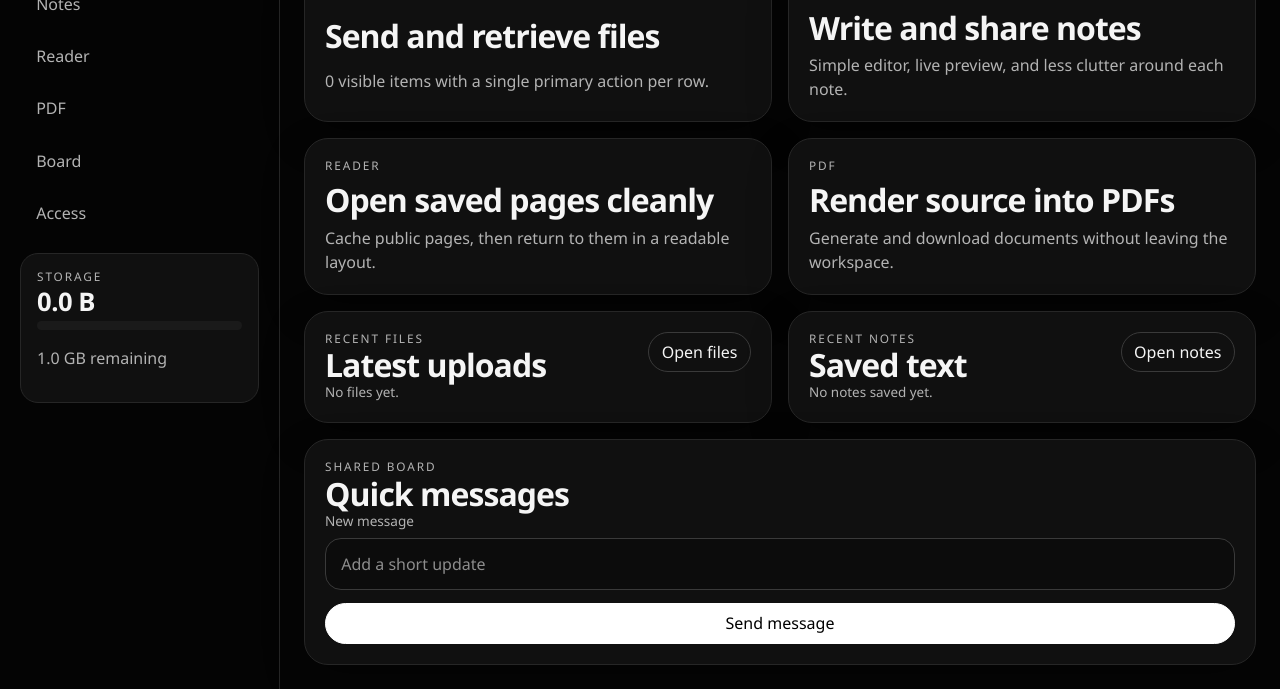
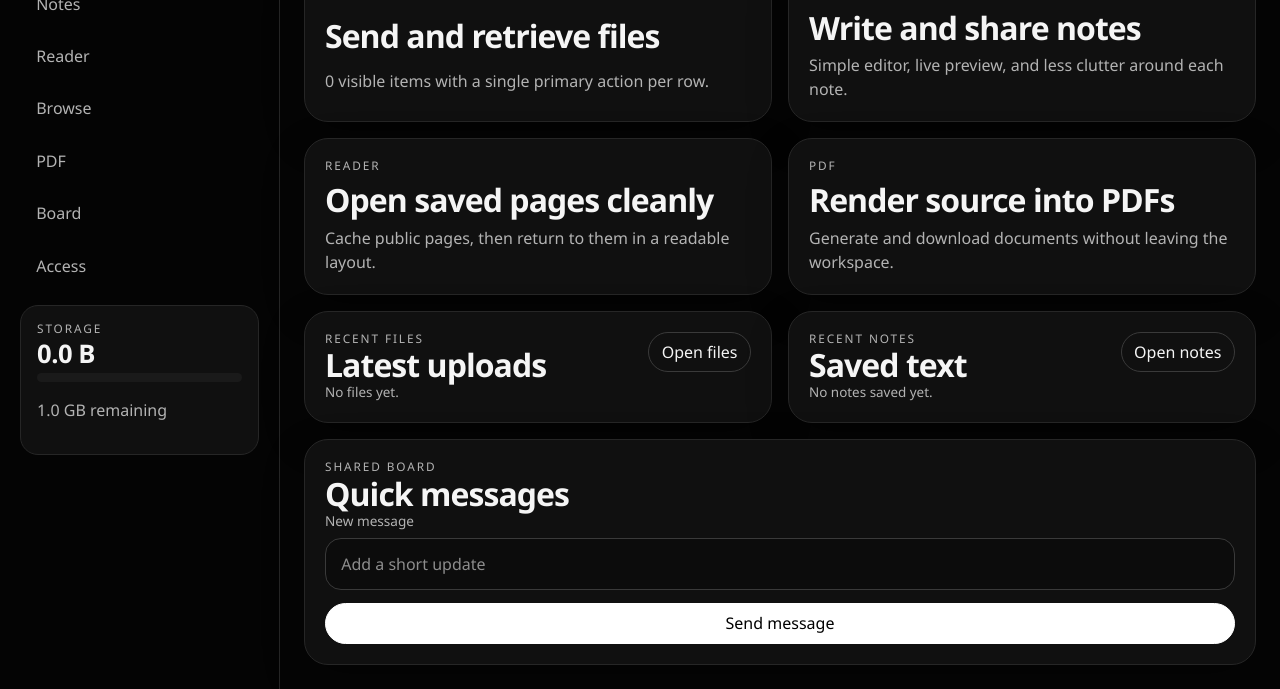
Before and after one commit to zof4/Research, a Flask app: page / in a window 1280 px wide. Shown: the part 456-1145 px from the top of the page. Run offline with Flask 3, Linux system fonts and the light colour scheme; the visitor is signed in with stand-in values (Sample User, id 1); data that the repository does not hold is empty.

Commit message:
Add server-proxied browse page with iframe browser

```diff
--- a/app.py
+++ b/app.py
@@ -21,6 +21,7 @@ import requests
 from bs4 import BeautifulSoup, Comment, Tag
 from flask import (
     Flask,
+    Response,
     flash,
     redirect,
     render_template,
@@ -153,6 +154,7 @@ READER_ALLOWED_TAGS = {
 }
 READER_ALLOWED_ATTRS = {"href", "title"}
 READER_MODES = {"auto", "html", "json", "proxy"}
+MAX_BROWSE_FETCH_BYTES = int(os.environ.get("QUICKDROP_MAX_BROWSE_FETCH_BYTES", str(8 * 1024 * 1024)))
 
 app = Flask(__name__)
 app.config["MAX_CONTENT_LENGTH"] = MAX_UPLOAD_BYTES
@@ -1254,6 +1256,96 @@ def fetch_url_bytes_with_headers(url: str, headers: Dict[str, str]) -> Tuple[req
     return response, bytes(content)
 
 
+def build_proxy_target_url(raw_url: str, base_url: Optional[str] = None) -> str:
+    if not raw_url:
+        return ""
+    candidate = raw_url.strip()
+    if candidate.startswith(("javascript:", "data:", "mailto:", "tel:", "#")):
+        return candidate
+    resolved = urljoin(base_url or "", candidate)
+    normalized = normalize_reader_url(resolved)
+    assert_public_reader_target(normalized)
+    return normalized
+
+
+def build_browse_proxy_url(target_url: str) -> str:
+    return url_for("browse_proxy", url=target_url)
+
+
+def rewrite_proxy_document(html_text: str, resolved_url: str) -> str:
+    soup = BeautifulSoup(html_text, "html.parser")
+    attr_names = ("href", "src", "action", "poster", "data")
+
+    for tag in soup.find_all(True):
+        for attr_name in attr_names:
+            value = tag.get(attr_name)
+            if not value:
+                continue
+            try:
+                proxied_target = build_proxy_target_url(str(value), resolved_url)
+            except ValueError:
+                continue
+            if proxied_target.startswith(("javascript:", "data:", "mailto:", "tel:", "#")):
+                continue
+            tag[attr_name] = build_browse_proxy_url(proxied_target)
+
+        srcset = tag.get("srcset")
+        if srcset:
+            rewritten_srcset = []
+            for entry in str(srcset).split(","):
+                parts = entry.strip().split()
+                if not parts:
+                    continue
+                raw_candidate = parts[0]
+                descriptor = " ".join(parts[1:])
+                try:
+                    proxied_target = build_proxy_target_url(raw_candidate, resolved_url)
+                except ValueError:
+                    continue
+                proxied_value = build_browse_proxy_url(proxied_target)
+                rewritten_srcset.append(" ".join([proxied_value, descriptor]).strip())
+            if rewritten_srcset:
+                tag["srcset"] = ", ".join(rewritten_srcset)
+
+    return str(soup)
+
+
+def fetch_browse_proxy_payload(target_url: str) -> Response:
+    normalized_url = build_proxy_target_url(target_url)
+    response = requests.get(
+        normalized_url,
+        headers=READER_REQUEST_HEADERS,
+        timeout=READER_FETCH_TIMEOUT,
+        stream=True,
+        allow_redirects=True,
+    )
+    response.raise_for_status()
+    assert_public_reader_target(response.url)
+
+    content = bytearray()
+    for chunk in response.iter_content(chunk_size=65536):
+        if not chunk:
+            continue
+        content.extend(chunk)
+        if len(content) > MAX_BROWSE_FETCH_BYTES:
+            raise ValueError(f"Browse proxy response is too large. Limit: {human_size(MAX_BROWSE_FETCH_BYTES)}.")
+
+    content_type = response.headers.get("Content-Type", "application/octet-stream")
+    status = response.status_code
+
+    if "text/html" in content_type:
+        html_text = bytes(content).decode(response.encoding or "utf-8", errors="replace")
+        rewritten = rewrite_proxy_document(html_text, response.url)
+        return Response(rewritten, status=status, content_type=content_type)
+
+    passthrough_headers = {}
+    for header_name in ("Content-Type", "Cache-Control", "ETag", "Last-Modified", "Expires"):
+        header_value = response.headers.get(header_name)
+        if header_value:
+            passthrough_headers[header_name] = header_value
+    return Response(bytes(content), status=status, headers=passthrough_headers)
+
+
 def get_best_title(soup: BeautifulSoup) -> str:
     for selector, attr in (
         ("meta[property='og:title']", "content"),
@@ -1687,6 +1779,7 @@ def build_template_context(active_page: str) -> Dict:
     whiteboard_seed_items: List[Dict] = []
     global_search_items: List[Dict] = []
     global_search_query = request.args.get("q", "").strip()
+    browse_url_input = request.args.get("url", "").strip() if active_page == "browse" else ""
     workspace_counts = {
         "files": 0,
         "text": 0,
@@ -1963,6 +2056,7 @@ def build_template_context(active_page: str) -> Dict:
         "workspace_counts": workspace_counts,
         "global_search_items": global_search_items[:400],
         "global_search_query": global_search_query,
+        "browse_url_input": browse_url_input,
     }
 
 
@@ -2137,6 +2231,23 @@ def access_page():
 @app.get("/reader")
 def reader_page():
     return render_dashboard_page("reader")
+
+
+@app.get("/browse")
+def browse_page():
+    return render_dashboard_page("browse")
+
+
+@app.get("/browse/proxy")
+@login_required
+def browse_proxy():
+    target_url = request.args.get("url", "").strip()
+    if not target_url:
+        raise NotFound()
+    try:
+        return fetch_browse_proxy_payload(target_url)
+    except (requests.RequestException, ValueError) as error:
+        return Response(f"Browse proxy failed: {error}", status=502, content_type="text/plain; charset=utf-8")
 
 
 @app.get("/files")
--- a/static/style.css
+++ b/static/style.css
@@ -1137,12 +1137,28 @@ html[data-interface="draft"] .toggle-button {
   font-size: 1rem;
 }
 
+.browser-frame-wrap {
+  border: 1px solid var(--border);
+  border-radius: 18px;
+  overflow: hidden;
+  min-height: 70vh;
+  background: #111;
+}
+
+.browser-frame {
+  width: 100%;
+  min-height: 70vh;
+  border: 0;
+  display: block;
+  background: #fff;
+}
+
 .mobile-nav {
   position: sticky;
   bottom: 0;
   z-index: 20;
   display: none;
-  grid-template-columns: repeat(6, minmax(0, 1fr));
+  grid-template-columns: repeat(7, minmax(0, 1fr));
   gap: 0.5rem;
   padding: 0.75rem 1rem calc(0.75rem + env(safe-area-inset-bottom));
   border-top: 1px solid var(--border);
--- a/templates/index.html
+++ b/templates/index.html
@@ -4,6 +4,7 @@
   "files": "Files",
   "text": "Notes",
   "reader": "Reader",
+  "browse": "Browse",
   "latex": "PDF",
   "access": "Access",
   "chat": "Board",
@@ -13,6 +14,7 @@
   "files": "Upload, download, and share files without visual clutter.",
   "text": "Save notes, share them, and keep editing simple.",
   "reader": "Cache public pages and reopen them in a readable format.",
+  "browse": "Browse via the server proxy when direct access is blocked on your own network.",
   "latex": "Render source into downloadable PDFs.",
   "access": "Manage your account and, if needed, admin workspace access.",
   "chat": "Interactive whiteboard with draggable cards, section links, and comments.",
@@ -54,6 +56,7 @@
           {{ ui.nav_link('text_page', 'Notes', 'text', active_page, is_admin, selected_owner) }}
           {{ ui.nav_link('chat_page', 'Board', 'chat', active_page, is_admin, selected_owner) }}
           {{ ui.nav_link('reader_page', 'Reader', 'reader', active_page, is_admin, selected_owner) }}
+          {{ ui.nav_link('browse_page', 'Browse', 'browse', active_page, is_admin, selected_owner) }}
           {{ ui.nav_link('latex_page', 'PDF', 'latex', active_page, is_admin, selected_owner) }}
           {{ ui.nav_link('access_page', 'Access', 'access', active_page, is_admin, selected_owner) }}
         </nav>
@@ -101,6 +104,7 @@
             {{ ui.nav_link('files_page', 'Files', 'files', active_page, is_admin, selected_owner) }}
             {{ ui.nav_link('text_page', 'Notes', 'text', active_page, is_admin, selected_owner) }}
             {{ ui.nav_link('reader_page', 'Reader', 'reader', active_page, is_admin, selected_owner) }}
+            {{ ui.nav_link('browse_page', 'Browse', 'browse', active_page, is_admin, selected_owner) }}
             {{ ui.nav_link('latex_page', 'PDF', 'latex', active_page, is_admin, selected_owner) }}
             {{ ui.nav_link('chat_page', 'Board', 'chat', active_page, is_admin, selected_owner) }}
             {{ ui.nav_link('access_page', 'Access', 'access', active_page, is_admin, selected_owner) }}
@@ -1016,6 +1020,38 @@
               {% endif %}
             </div>
           </section>
+          {% elif active_page == 'browse' %}
+          <section class="page-intro">
+            <div>
+              <p class="eyebrow">Browse</p>
+              <h1>{{ page_titles.get(active_page) }}</h1>
+              <p class="lead">{{ page_descriptions.get(active_page) }}</p>
+            </div>
+          </section>
+
+          <section class="panel stack">
+            <form method="get" action="{{ url_for('browse_page') }}" class="stack-form">
+              {% if is_admin %}<input type="hidden" name="owner" value="{{ selected_owner }}" />{% endif %}
+              <label class="field">
+                <span>URL</span>
+                <input type="text" name="url" inputmode="url" autocomplete="url" value="{{ browse_url_input }}" placeholder="https://example.com" required />
+              </label>
+              <button type="submit" class="button button-primary">Open proxied browser</button>
+            </form>
+            {% if browse_url_input %}
+            <div class="browser-frame-wrap">
+              <iframe
+                class="browser-frame"
+                src="{{ url_for('browse_proxy', url=browse_url_input) }}"
+                title="Proxied browsing session"
+                loading="eager"
+                referrerpolicy="no-referrer"
+              ></iframe>
+            </div>
+            {% else %}
+            <p class="empty-state">Enter a URL to open a server-proxied browsing session.</p>
+            {% endif %}
+          </section>
           {% elif active_page == 'latex' %}
           <section class="page-intro">
             <div>
@@ -1355,6 +1391,7 @@
         {{ ui.nav_link('text_page', 'Notes', 'text', active_page, is_admin, selected_owner, True) }}
         {{ ui.nav_link('chat_page', 'Board', 'chat', active_page, is_admin, selected_owner, True) }}
         {{ ui.nav_link('reader_page', 'Reader', 'reader', active_page, is_admin, selected_owner, True) }}
+        {{ ui.nav_link('browse_page', 'Browse', 'browse', active_page, is_admin, selected_owner, True) }}
         {{ ui.nav_link('access_page', 'Access', 'access', active_page, is_admin, selected_owner, True) }}
       </nav>
       {% endif %}
```
